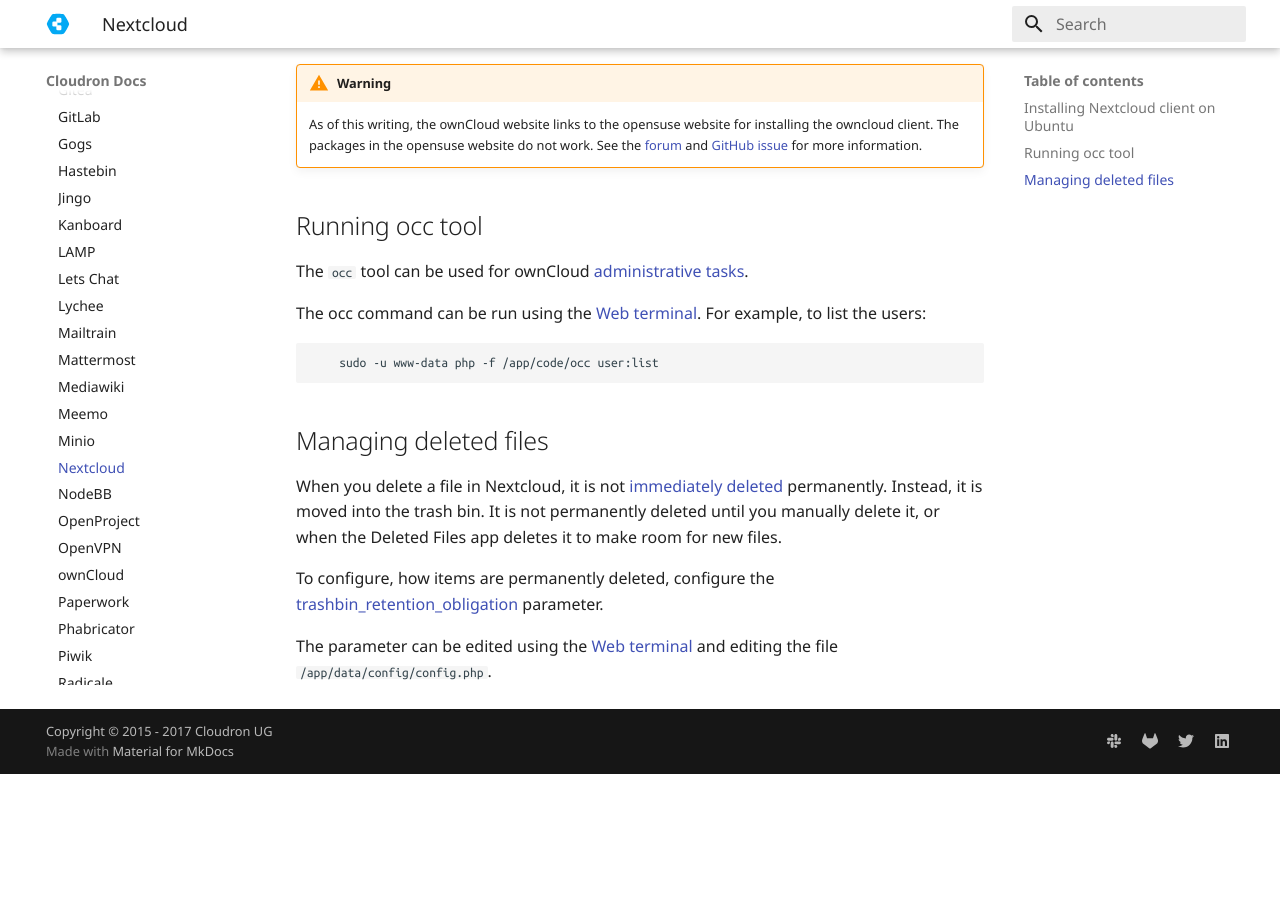
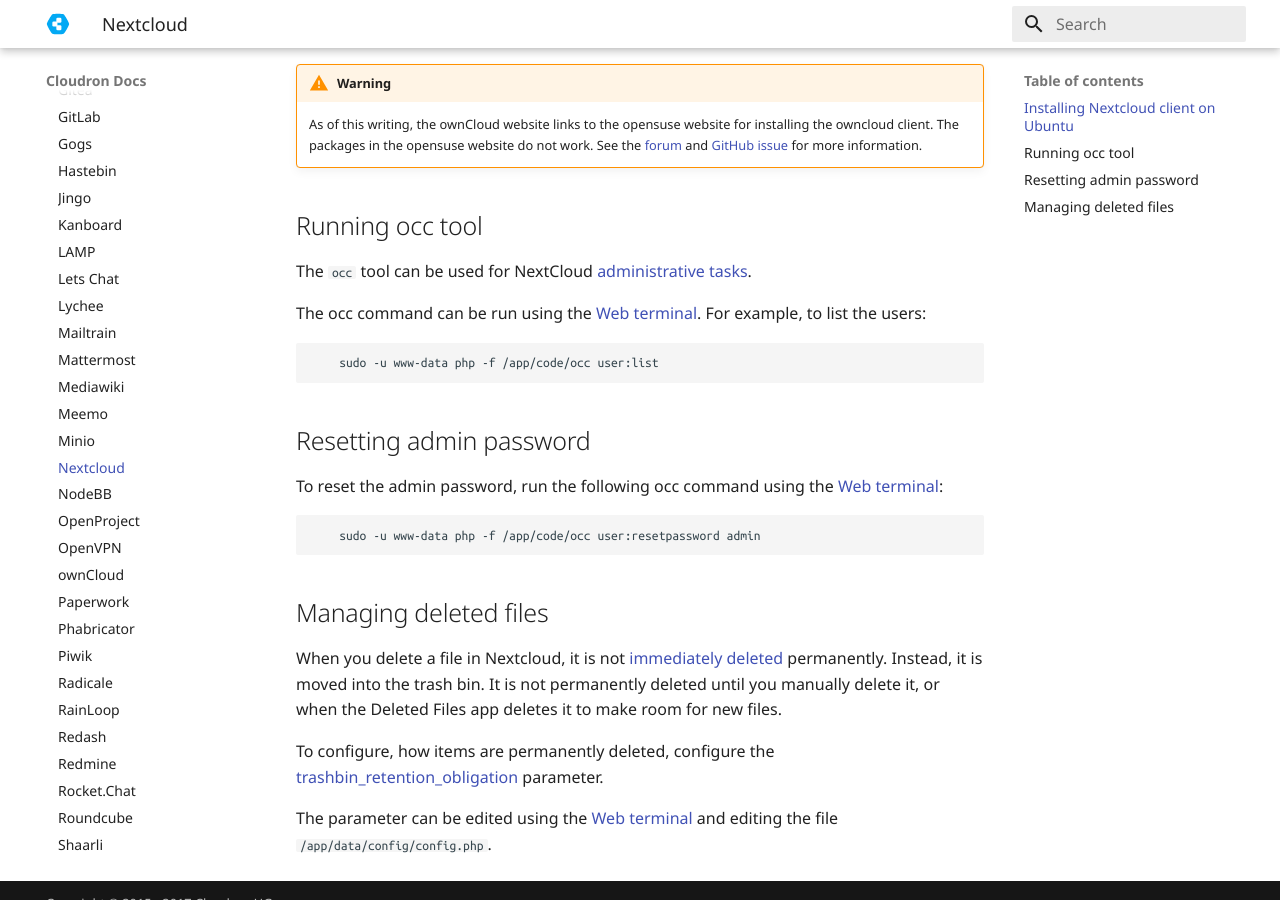
Before and after one commit to M-arcus/cloudron-docs, an MkDocs documentation site: the page built from docs/documentation/apps/nextcloud.md, in a window 1280 px wide and 900 px high, scrolled down 509 px. Built offline with MkDocs 1.6.1 and Material for MkDocs 9.7.7, drawn with Linux system fonts in a browser that asks for light colours; old or Windows-style settings are respelled for this version of MkDocs; before the commit the page ends 1283 px from its top, so only the background shows below that.

Commit message:
add note on admin password reset

````diff
--- a/docs/documentation/apps/nextcloud.md
+++ b/docs/documentation/apps/nextcloud.md
@@ -27,12 +27,20 @@
 
 ## Running occ tool
 
-The `occ` tool can be used for ownCloud [administrative tasks](https://docs.nextcloud.com/server/12/admin_manual/configuration_server/occ_command.html).
+The `occ` tool can be used for NextCloud [administrative tasks](https://docs.nextcloud.com/server/12/admin_manual/configuration_server/occ_command.html).
 
 The occ command can be run using the [Web terminal](/documentation/apps/#web-terminal). For example, to list the users:
 
 ```
     sudo -u www-data php -f /app/code/occ user:list
+```
+
+## Resetting admin password
+
+To reset the admin password, run the following occ command using the [Web terminal](/documentation/apps/#web-terminal):
+
+```
+    sudo -u www-data php -f /app/code/occ user:resetpassword admin
 ```
 
 ## Managing deleted files
````
